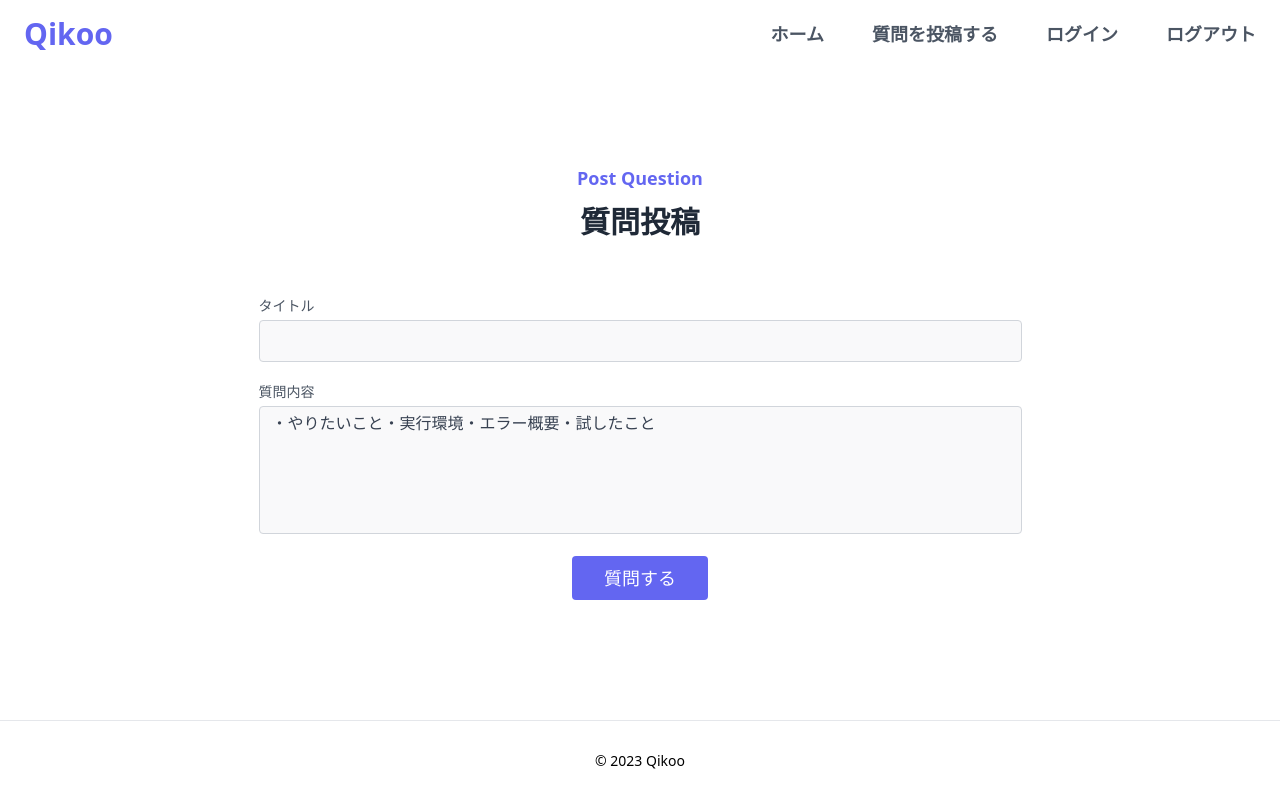
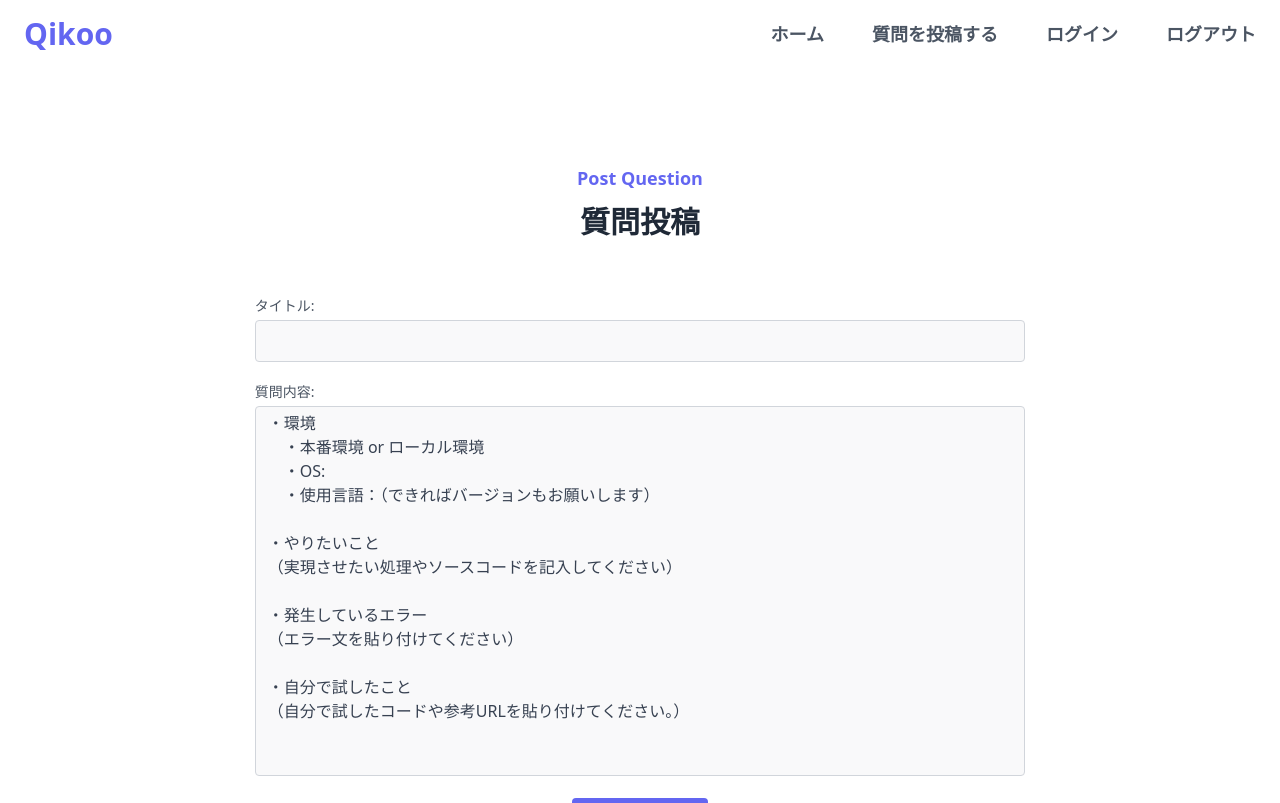
Before and after one commit to kodaaai/Tech-jam, a Next.js app in the folder frontend/web/: page /posts/new in a window 1280 px wide. Shown: the top 803 px of the page. Built offline with nearby package versions, Linux system fonts and the light colour scheme.

Commit message:
質問テンプレートの作成

```diff
--- a/frontend/web/pages/index.js
+++ b/frontend/web/pages/index.js
@@ -94,7 +94,7 @@ export default function Home() {
             {filteredDatas && filteredDatas.map(data => ( //dataが一つ以上の場合に処理をぶん回している。
               <li key={data.id}>
                 <Link href={`/posts/${data.id}`}>
-                  <p className='max-w-screen-md text-gray-500 md:text-lg'>{`◉ ${data.created_at} : ${data.title}`}</p>
+                  <p className='max-w-screen-md text-gray-500 md:text-lg cursor-pointer'>{`◉ ${data.created_at} : ${data.title}`}</p>
                 </Link>
               </li>
             ))}
--- a/frontend/web/pages/posts/[id].js
+++ b/frontend/web/pages/posts/[id].js
@@ -50,13 +50,14 @@ const Post = () => {
     };
     return (
         <div class="container px-5 py-24 mx-auto">
-            <div class="flex flex-col mb-3 pr-0 w-full md:w-auto md:text-left text-center  border-b-2">
+            <div class="flex flex-col mb-3 pr-0 w-full md:w-auto md:text-left text-center border-b-2">
                 <h2 class="mb-1 font-semibold text-indigo-500 md:mb-3 lg:text-lg">Question</h2>
                 <h1 class="md:text-3xl text-2xl font-medium mb-3 title-font text-gray-900 ">{data.title}</h1>
             </div>
             <div class="flex flex-col md:pr-10 md:mb-0 pb-3 mb-3 pr-0 w-full md:w-auto md:text-left text-center">
-                <p class="md:text-l text-l text-right font-medium font-bold text-gray-600">投稿日時：{data.created_at}    更新日時：{data.updated_at}</p>
-                <p class="md:text-xl text-xl font-medium font-bold text-gray-700">{data.body}</p>
+                <p class="md:text-l text-l text-right font-medium font-bold text-gray-600 mb-2">投稿日時：{data.created_at}    更新日時：{data.updated_at}</p>
+                <p class="md:text-l text-l text-left font-medium text-gray-600 mb-2">質問内容：</p>
+                <p class="md:text-xl text-xl font-medium font-bold text-gray-700 w-full">{data.body}</p>
             </div>
             <div class="flex w-full sm:flex-row flex-col mx-auto px-8 sm:space-x-4 sm:space-y-0 space-y-4 sm:px-0 items-end">
                 <div class="relative flex-grow w-full">
@@ -68,10 +69,12 @@ const Post = () => {
             <div class="p-2 w-full py-2">
                 <button onClick={SubmitPost} class="flex mx-auto text-white bg-indigo-500 border-0 py-2 px-12 focus:outline-none hover:bg-indigo-600 rounded text-lg">回答する</button>
             </div>
-             <p class="mb-1 font-semibold text-indigo-500 md:mb-3 lg:text-lg">Answers</p>
-             <h2 class="mb-4 text-2xl font-bold text-gray-800 md:mb-6 lg:text-3xl">回答一覧</h2>
+            <p class="mb-1 font-semibold text-indigo-500 md:mb-3 lg:text-lg">Answers</p>
+            <div className='mb-1 border-b-2'>
+                <h2 class=" text-2xl font-bold text-gray-800 md:mb-6 lg:text-3xl">回答一覧</h2>
+            </div>
              {data.answers && data.answers.map(answers => ( //dataが一つ以上の場合に処理をぶん回している。
-                  <p className='max-w-screen-md text-gray-500 md:text-lg'>{`◉ ${answers}`}</p>
+                  <p className='max-w-screen-md text-gray-800 md:text-lg mt-3'>{`◉ ${answers}`}</p>
              ))}
         </div>
     );
--- a/frontend/web/pages/posts/new.js
+++ b/frontend/web/pages/posts/new.js
@@ -1,13 +1,25 @@
 import { useRouter } from 'next/router';
-import React, { useState, useEffect } from 'react'
+import React, { useState, useRef } from 'react'
+
+const question_tem= `・環境
+　・本番環境 or ローカル環境
+　・OS:
+　・使用言語：（できればバージョンもお願いします）
+
+・やりたいこと
+（実現させたい処理やソースコードを記入してください）
+
+・発生しているエラー
+（エラー文を貼り付けてください）
+
+・自分で試したこと
+（自分で試したコードや参考URLを貼り付けてください。）`
 
 
 const CreatePost = () => {
     const router= useRouter();
-    const [user, setUser]=useState();
     const [title, setTitle] = useState('');
-    const [question, setQuestion] = useState(
-        '・やりたいこと・実行環境・エラー概要・試したこと');
+    const question = question_tem;
 
     function SubmitPost() {
         try {
@@ -44,14 +56,14 @@ const CreatePost = () => {
                         <div class="flex flex-wrap -m-2">
                             <div class="p-2 w-full">
                                 <div class="relative">
-                                    <label for="email" class="leading-7 text-sm text-gray-600">タイトル</label>
+                                    <label for="email" class="leading-7 text-sm text-gray-600">タイトル:</label>
                                     <input type="text" value={title} onChange={(e) => setTitle(e.target.value)} class="w-full bg-gray-100 bg-opacity-50 rounded border border-gray-300 focus:border-indigo-500 focus:bg-white focus:ring-2 focus:ring-indigo-200 text-base outline-none text-gray-700 py-1 px-3 leading-8 transition-colors duration-200 ease-in-out" />
                                 </div>
                             </div>
                             <div class="p-2 w-full">
                                 <div class="relative">
-                                    <label for="message" class="leading-7 text-sm text-gray-600">質問内容</label>
-                                    <textarea id="message" name="message" value={question} onChange={(e) => setQuestion(e.target.value)} class="w-full bg-gray-100 bg-opacity-50 rounded border border-gray-300 focus:border-indigo-500 focus:bg-white focus:ring-2 focus:ring-indigo-200 h-32 text-base outline-none text-gray-700 py-1 px-3 resize-none leading-6 transition-colors duration-200 ease-in-out"></textarea>
+                                    <label for="message" class="leading-7 text-sm text-gray-600">質問内容:</label>
+                                    <textarea id="message" name="message" rows="15" value={question} onChange={(e) => setQuestion(e.target.value)} class="w-full bg-gray-100 bg-opacity-50 rounded border border-gray-300 focus:border-indigo-500 focus:bg-white focus:ring-2 focus:ring-indigo-200 h-50 text-base outline-none text-gray-700 py-1 px-3 resize-none leading-6 transition-colors duration-200 ease-in-out"></textarea>
                                 </div>
                             </div>
                             <div class="p-2 w-full">
```
